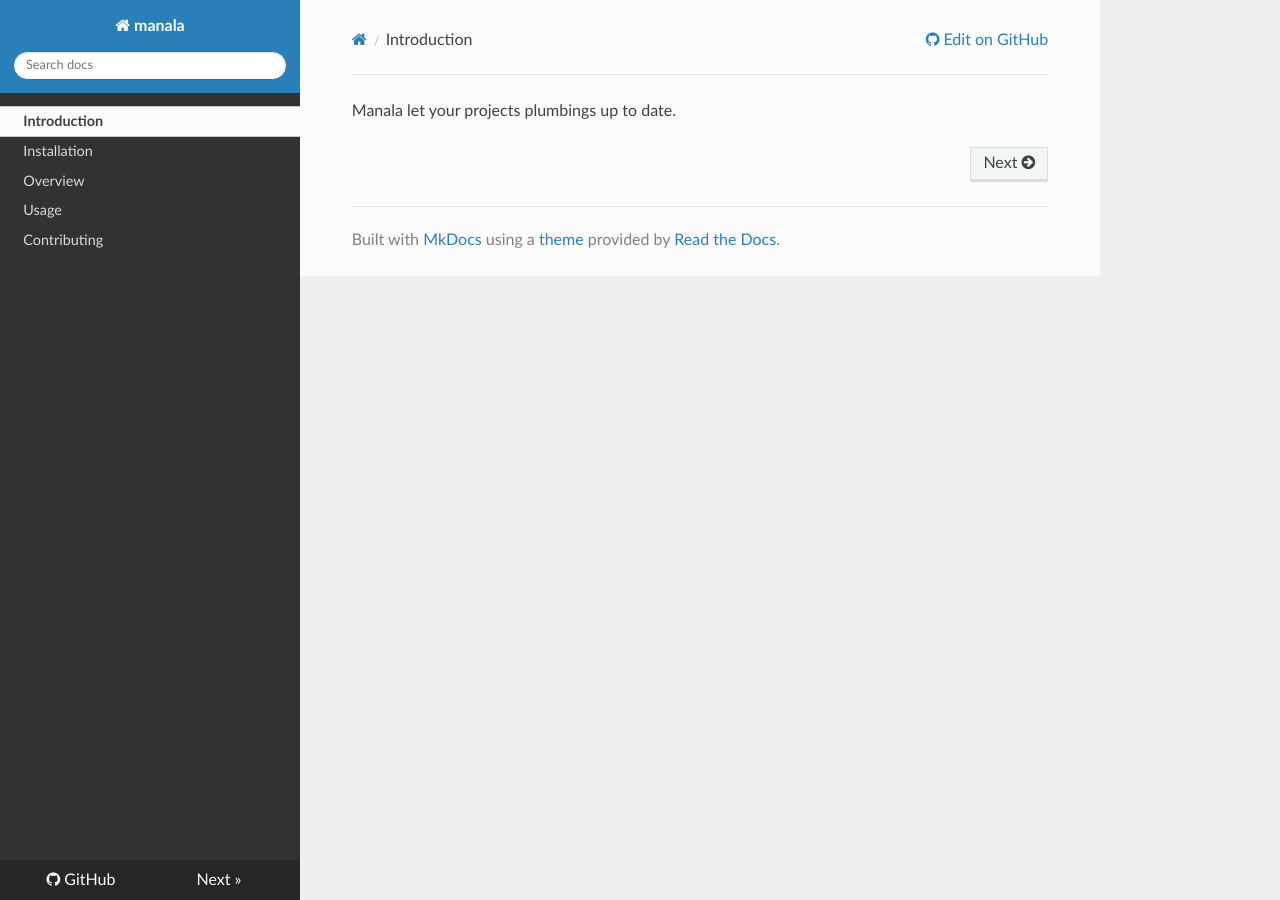
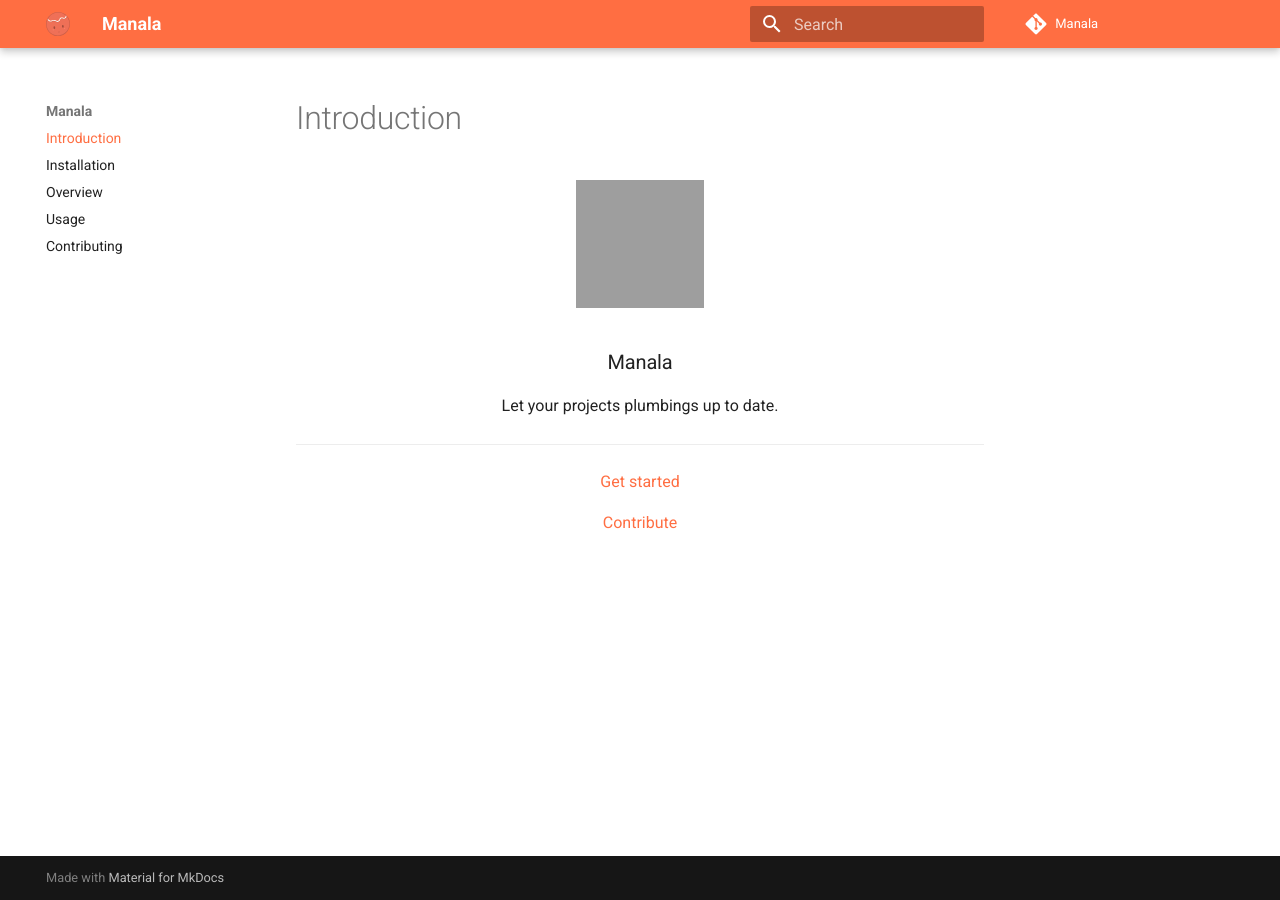
Before and after one commit to manala/manala, an MkDocs documentation site: the page built from docs/index.md, in a window 1280 px wide. Built offline with MkDocs 1.6.1 and Material for MkDocs 9.7.7, drawn with Linux system fonts in a browser that asks for light colours; nearby versions of some CDN libraries; comment, search, counter and statistics services are not loaded; grey boxes are pictures that could not be loaded.

```diff
--- a/docs/index.md
+++ b/docs/index.md
@@ -1 +1,15 @@
-Manala let your projects plumbings up to date.
+<p align="center">
+  <img alt="Manala" src="https://avatars3.githubusercontent.com/u/17640904?s=128&v=4" height="128" />
+  <h3 align="center">Manala</h3>
+  <p align="center">Let your projects plumbings up to date.</p>
+</p>
+
+---
+
+<p align="center">
+<a href="./installation">Get started</a>
+</p>
+
+<p align="center">
+<a href="./contributing">Contribute</a>
+</p>
--- a/mkdocs.yml
+++ b/mkdocs.yml
@@ -1,13 +1,25 @@
-site_name: manala
+site_name: Manala
 repo_url: https://github.com/manala/manala/
+repo_name: Manala
+
+plugins:
+  - search
+  - git-revision-date-localized
 
 markdown_extensions:
   - admonition
+  - codehilite:
+      linenums: true
+  - toc:
+      permalink: 🔗
 
 theme:
-  name: readthedocs
-  hljs_languages:
-    - yaml
+  name: material
+  palette:
+    primary: 'deep orange'
+    accent: orange
+  logo: images/manala.svg
+  favicon: images/favicon-96x96.png
 
 nav:
   - Introduction: index.md
```
Also changed, not shown: docs/contributing.md (+3 -1 lines), docs/images/favicon-96x96.png (added), docs/images/manala.svg (added), 3 other files.
